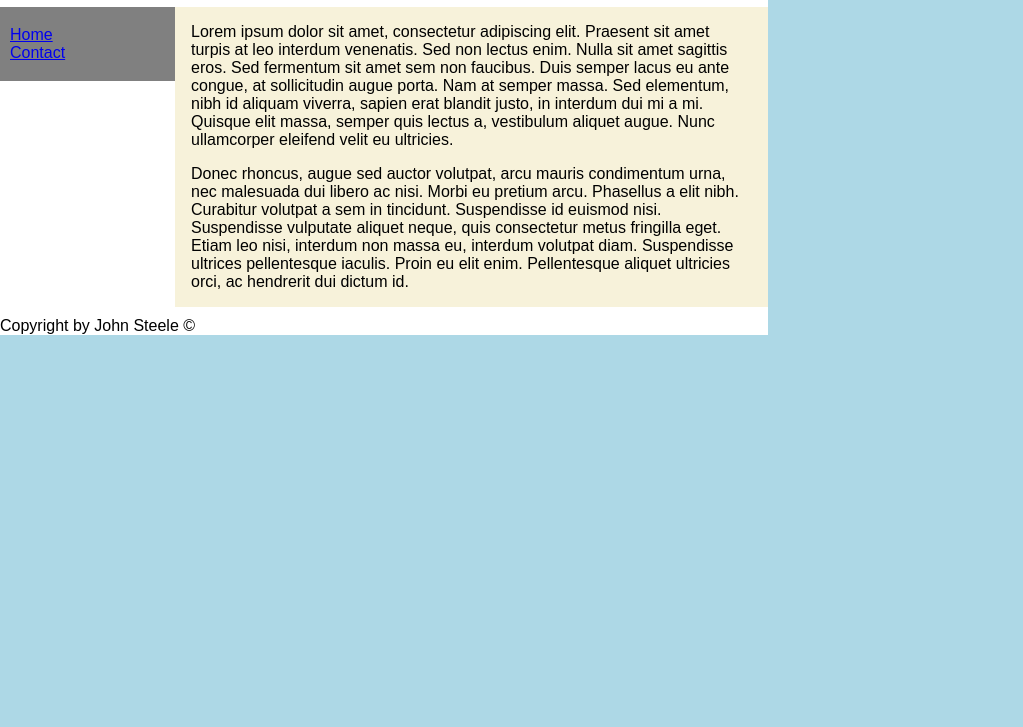
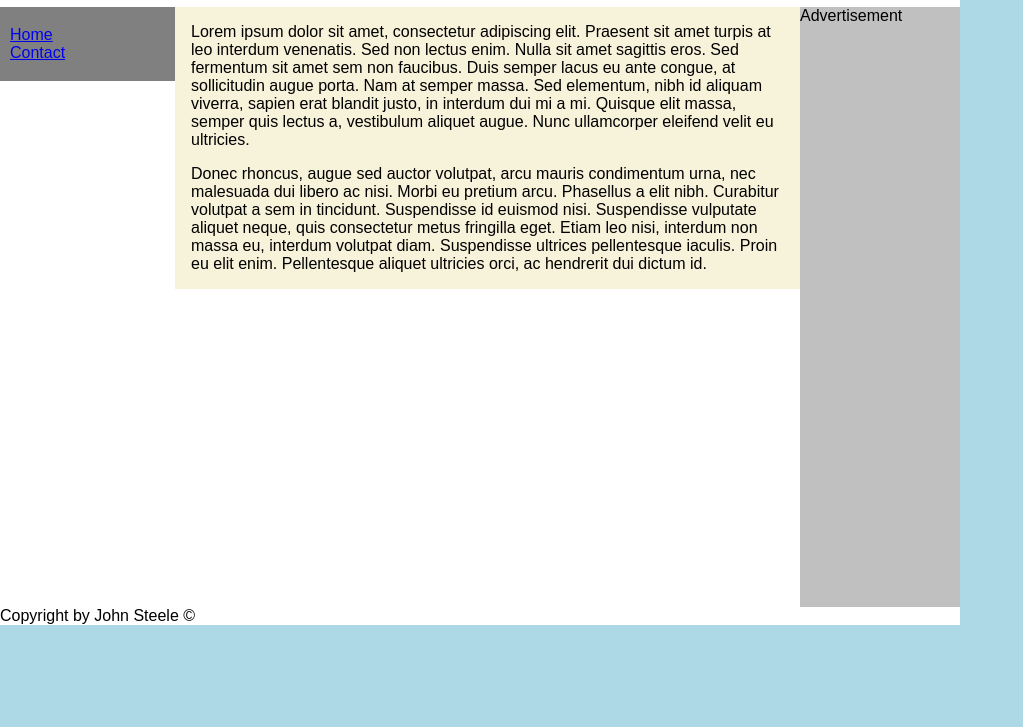
Before and after one commit to jsteele11/my-rwd, a plain HTML site: page index.html in a window 1280 px wide. Shown: the part 73-800 px from the top of the page, without its empty margins (0-1023 px from the left). Drawn offline with Linux system fonts and the light colour scheme.

Commit message:
Created a three-column fixed layout

```diff
--- a/index.html
+++ b/index.html
@@ -22,6 +22,10 @@
           <p>Lorem ipsum dolor sit amet, consectetur adipiscing elit. Praesent sit amet turpis at leo interdum venenatis. Sed non lectus enim. Nulla sit amet sagittis eros. Sed fermentum sit amet sem non faucibus. Duis semper lacus eu ante congue, at sollicitudin augue porta. Nam at semper massa. Sed elementum, nibh id aliquam viverra, sapien erat blandit justo, in interdum dui mi a mi. Quisque elit massa, semper quis lectus a, vestibulum aliquet augue. Nunc ullamcorper eleifend velit eu ultricies.</p>
           <p>Donec rhoncus, augue sed auctor volutpat, arcu mauris condimentum urna, nec malesuada dui libero ac nisi. Morbi eu pretium arcu. Phasellus a elit nibh. Curabitur volutpat a sem in tincidunt. Suspendisse id euismod nisi. Suspendisse vulputate aliquet neque, quis consectetur metus fringilla eget. Etiam leo nisi, interdum non massa eu, interdum volutpat diam. Suspendisse ultrices pellentesque iaculis. Proin eu elit enim. Pellentesque aliquet ultricies orci, ac hendrerit dui dictum id.</p>
         </div>
+        <aside id="sidebar">
+          <div class="wide-skyscaper-ad">Advertisement
+          </div>
+        </aside>
         <footer>
           <p>Copyright by John Steele &copy</p>
         </footer>
--- a/styles/styles.css
+++ b/styles/styles.css
@@ -18,7 +18,7 @@ body{
 }
 #page-wrapper {
   background-color: white;
-  width: 768px;
+  max-width: 960px;
 }
 
 div.wrapper {
@@ -44,8 +44,16 @@ nav ul {
   list-style-type: none;
 }
 
-
-/* -----Left-Sided Nav Menu -----*/
+/* ----- Ad Styling -----*/
+.wide-skyscaper-ad {
+  width: 160px;
+  height: 600px;
+  background-color: silver;
+}
+/* -----Three-Column Fixed Layout -----*/
+#page-wrapper {
+  width: 960px;
+}
 
 nav {
   float: left;
@@ -57,8 +65,17 @@ nav {
 
 #content {
   float: left;
-  width: 593px;
+  width: 625px;
   -webkit-box-sizing: border-box ;
   -moz-box-sizing: border-box ;
   box-sizing: border-box ;
 }
+
+#sidebar {
+  float: left;
+  width: 160px;
+  -webkit-box-sizing: border-box ;
+  -moz-box-sizing: border-box ;
+  box-sizing: border-box ;
+
+}
```
